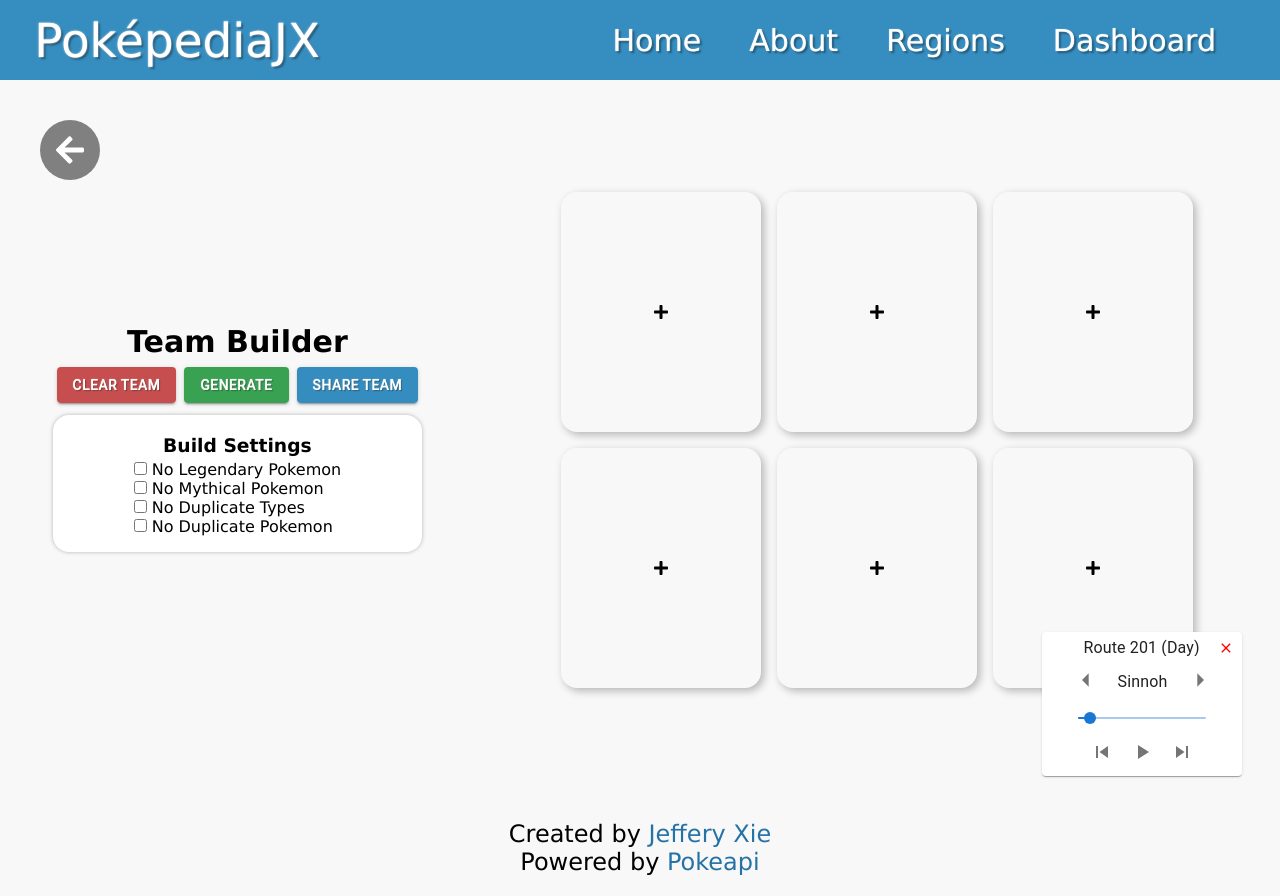
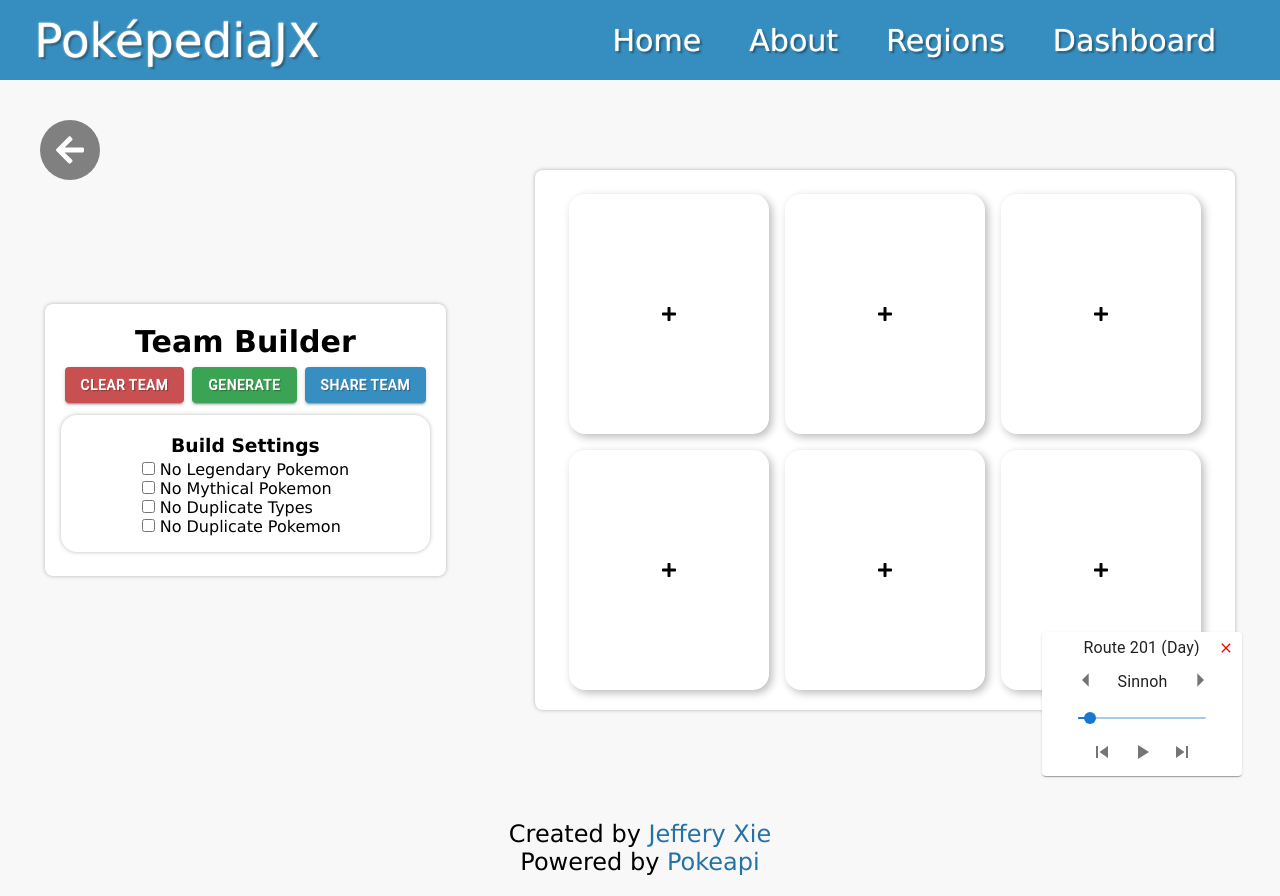
Before and after one commit to rJefferyXie/Pokepedia-React, a React (Create React App) app in the folder client/: page /team in a window 1280 px wide. Built offline with nearby package versions, Linux system fonts and the light colour scheme.

Commit message:
Added containers for related items.

```diff
--- a/client/src/components/Dashboard/Dashboard.css
+++ b/client/src/components/Dashboard/Dashboard.css
@@ -1,20 +1,30 @@
 #Dashboard-container {
-    height: 100%;
+    height: calc(100vh - 80px);
     width: min(100%, 1820px);
-    margin: 100px auto;
+    margin: 80px auto 0px;
+    padding: 1rem;
 }
 
 #Dashboard-left {
-    height: 100%;
-    width: min(100%, 420px);
+    height: 40%;
+    width: 40%;
     justify-content: center;
+    padding: 1rem;
+    background-color: white;
+    box-shadow: 0px 0px 4px rgb(0, 0, 0, 27%);
     flex-wrap: wrap;
     margin: auto;
+    align-content: flex-start;
 }
 
 #Dashboard-right {
-    height: 100%;
-    width: min(100%, 820px);
+    display: flex;
+    height: 80%;
+    width: 55%;
+    border-radius: 8px;
+    padding: 1rem;
+    background-color: white;
+    box-shadow: 0px 0px 4px rgb(0, 0, 0, 27%);
     margin: auto;
 }
 
@@ -25,12 +35,14 @@
 }
 
 #Posts {
+    display: flex;
     flex-wrap: wrap;
+    justify-content: center;
     margin-top: 8px;
 }
 
 .team-post {
-    margin: 4px 4px;
+    margin: 8px 8px;
     background-color: white;
     padding: 4px 8px;
     border-radius: 8px;
@@ -40,7 +52,7 @@
 }
 
 .fun-stat {
-    width: min(205px, 47%);
+    width: calc(50% - 8px);
     height: 80px;
     margin: 4px;
     text-align: center;
--- a/client/src/components/Team/Team.css
+++ b/client/src/components/Team/Team.css
@@ -12,14 +12,23 @@
 }
 
 #Team-right {
-    height: fit-content;
+    height: min(100%, 540px);
     width: min(100%, 700px);
     margin: auto;
+    padding: 1rem;
+    background-color: white;
+    box-shadow: 0px 0px 4px rgb(0, 0, 0, 27%);
+    border-radius: 8px;
 }
 
 #Team-left {
     margin: auto;
+    height: fit-content;
     width: fit-content;
+    padding: 1rem;
+    background-color: white;
+    box-shadow: 0px 0px 4px rgb(0, 0, 0, 27%);
+    border-radius: 8px;
 }
 
 #Team-header {
```
